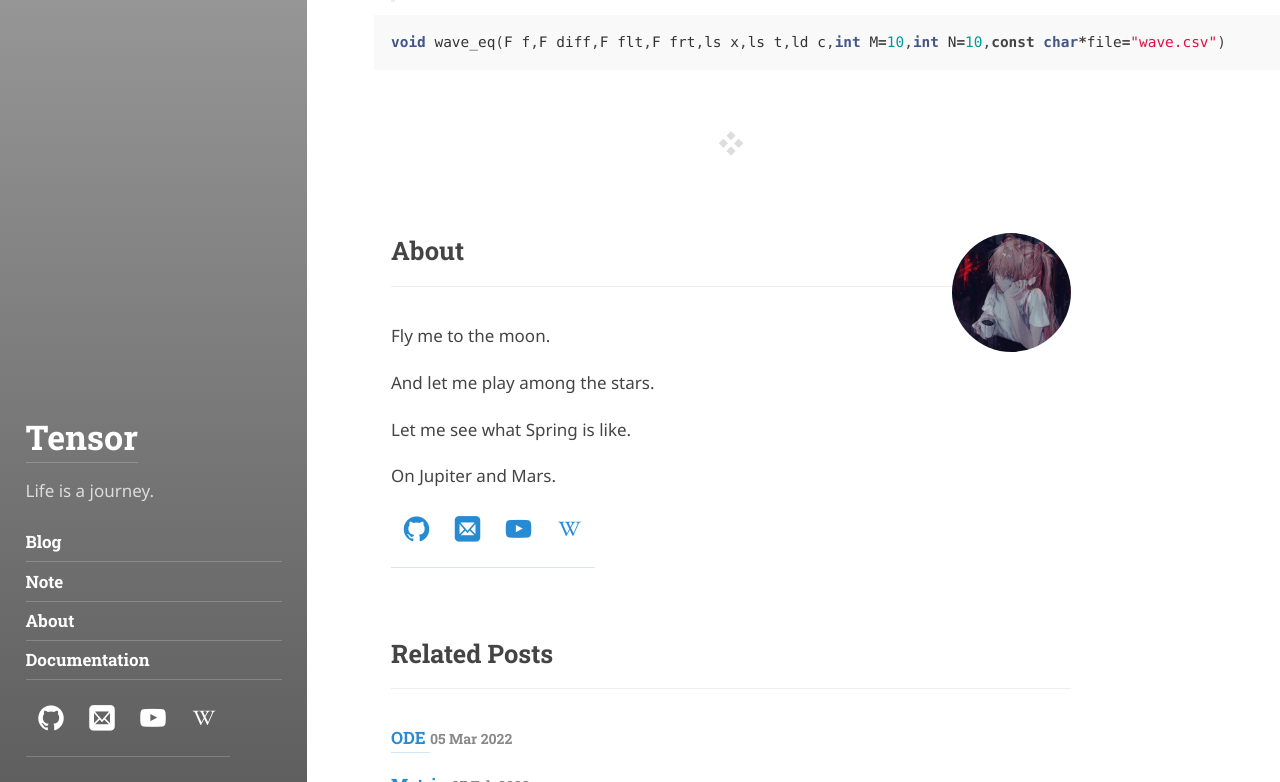
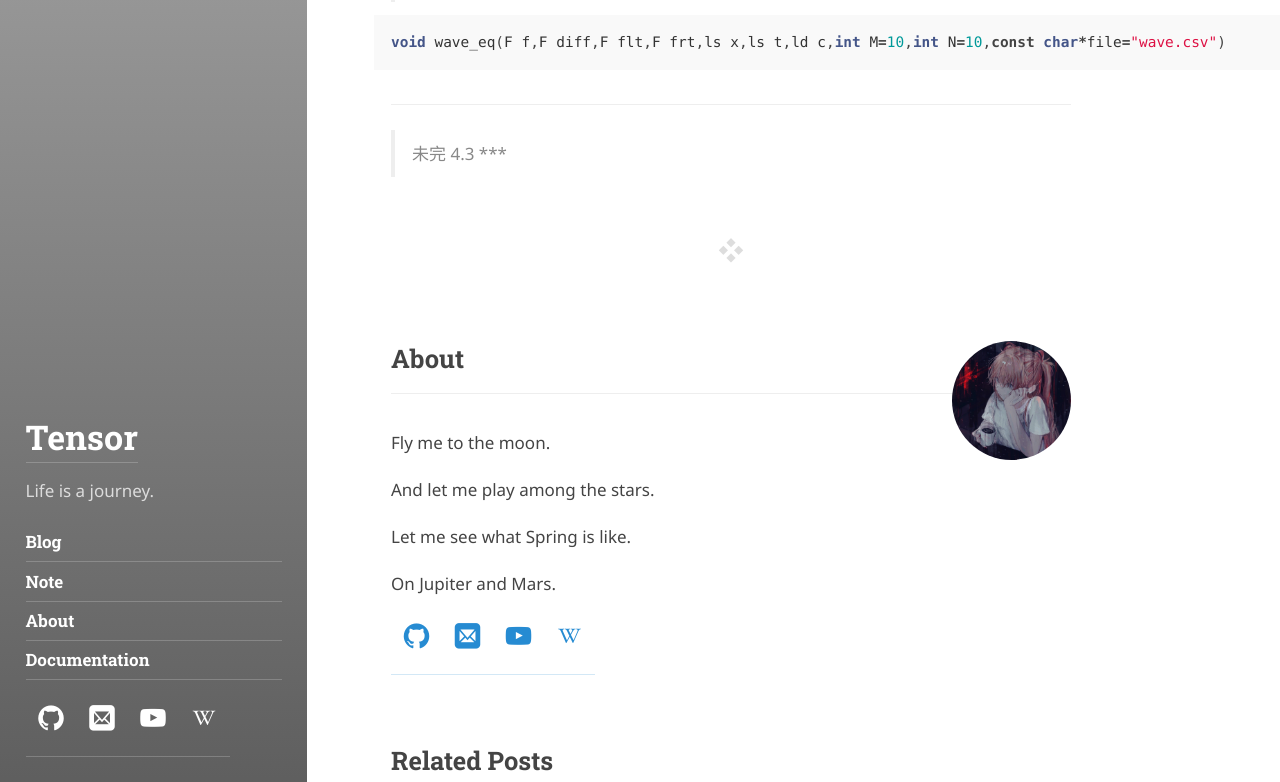
Before and after one commit to SekaiGao/SekaiGao.github.io, a Jekyll site: the page built from _posts/2022-04-03-PDE.md, in a window 1280 px wide and 900 px high, scrolled down 904 px, cut to the strip 118-900 px from the top of the window. Built offline with Jekyll 4.4.1, drawn with Linux system fonts in a browser that asks for light colours; some web fonts are replaced.

Commit message:
Update 2022-04-03-PDE.md

````diff
--- a/_posts/2022-04-03-PDE.md
+++ b/_posts/2022-04-03-PDE.md
@@ -28,3 +28,6 @@ tags: [blog]
 ```cpp
 void wave_eq(F f,F diff,F flt,F frt,ls x,ls t,ld c,int M=10,int N=10,const char*file="wave.csv")
 ```
+***
+>未完 4.3
+***
````
